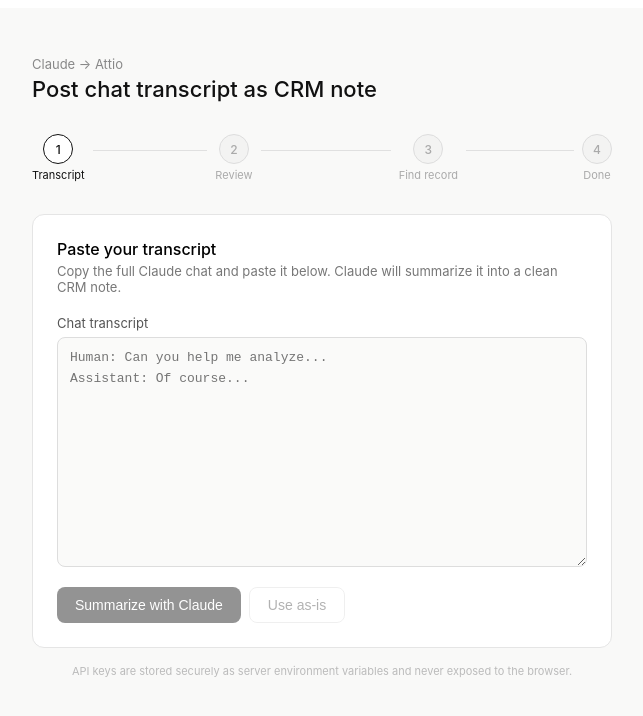
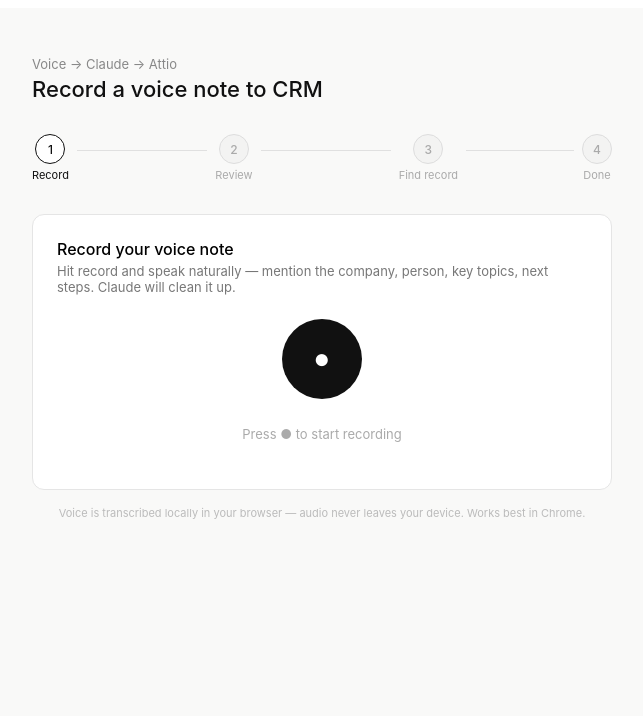
Before and after one commit to ophere-evan/attio-noter, a Next.js app: page / in a window 1280 px wide. Shown: the top 716 px of the page, without its empty margins (318-961 px from the left). Built offline with nearby package versions, Linux system fonts and the light colour scheme.

Commit message:
switch to voice recording

```diff
--- a/pages/index.jsx
+++ b/pages/index.jsx
@@ -1,6 +1,4 @@
-import { useState } from "react";
-
-const steps = ["Transcript", "Review", "Find record", "Done"];
+import { useState, useRef, useEffect } from "react";
 
 const getRecordName = (record) => {
   const nameVals = record?.values?.name;
@@ -18,9 +16,62 @@
   return [title, company].filter(Boolean).join(" · ");
 };
 
+const steps = ["Record", "Review", "Find record", "Done"];
+
+const inputStyle = {
+  width: "100%", boxSizing: "border-box",
+  border: "0.5px solid #ddd", borderRadius: 8,
+  padding: "9px 12px", fontSize: 14,
+  outline: "none", background: "#fafaf9",
+};
+const labelStyle = { fontSize: 13, color: "#555", display: "block", marginBottom: 6 };
+const btnStyle = (variant, disabled) => ({
+  padding: "9px 18px", borderRadius: 8,
+  fontSize: 14, fontWeight: 500,
+  cursor: disabled ? "not-allowed" : "pointer",
+  opacity: disabled ? 0.45 : 1,
+  ...(variant === "primary"
+    ? { background: "#111", color: "#fff", border: "none" }
+    : { background: "transparent", color: "#555", border: "0.5px solid #ddd" }),
+});
+
+function StepBar({ current }) {
+  return (
+    <div style={{ display: "flex", alignItems: "center", marginBottom: "2rem" }}>
+      {steps.map((label, i) => {
+        const num = i + 1;
+        const done = num < current;
+        const active = num === current;
+        return (
+          <div key={i} style={{ display: "flex", alignItems: "center", flex: i < steps.length - 1 ? 1 : "none" }}>
+            <div style={{ display: "flex", flexDirection: "column", alignItems: "center", gap: 4 }}>
+              <div style={{
+                width: 28, height: 28, borderRadius: "50%",
+                background: done ? "#e6f4ec" : active ? "#fff" : "#f3f3f2",
+                border: active ? "1.5px solid #111" : done ? "none" : "0.5px solid #ddd",
+                display: "flex", alignItems: "center", justifyContent: "center",
+                fontSize: 12, fontWeight: 500,
+                color: done ? "#2d7a4f" : active ? "#111" : "#aaa",
+              }}>
+                {done ? "✓" : num}
+              </div>
+              <span style={{ fontSize: 11, color: active ? "#111" : "#aaa", whiteSpace: "nowrap" }}>{label}</span>
+            </div>
+            {i < steps.length - 1 && (
+              <div style={{ flex: 1, height: "0.5px", background: done ? "#2d7a4f" : "#e0e0e0", margin: "0 8px", marginBottom: 16 }} />
+            )}
+          </div>
+        );
+      })}
+    </div>
+  );
+}
+
 export default function Home() {
   const [step, setStep] = useState(1);
+  const [recording, setRecording] = useState(false);
   const [transcript, setTranscript] = useState("");
+  const [interimText, setInterimText] = useState("");
   const [summary, setSummary] = useState("");
   const [noteTitle, setNoteTitle] = useState("");
   const [summarizing, setSummarizing] = useState(false);
@@ -31,251 +82,180 @@
   const [selectedRecord, setSelectedRecord] = useState(null);
   const [posting, setPosting] = useState(false);
   const [error, setError] = useState("");
+  const [browserSupported, setBrowserSupported] = useState(true);
+  const recognitionRef = useRef(null);
+  const transcriptRef = useRef("");
 
-  const defaultTitle = () =>
-    "Claude chat — " +
-    new Date().toLocaleDateString("en-GB", { day: "numeric", month: "short", year: "numeric" });
+  useEffect(() => {
+    if (typeof window !== "undefined") {
+      const SR = window.SpeechRecognition || window.webkitSpeechRecognition;
+      if (!SR) setBrowserSupported(false);
+    }
+  }, []);
+
+  const startRecording = () => {
+    setError("");
+    const SR = window.SpeechRecognition || window.webkitSpeechRecognition;
+    if (!SR) { setError("Speech recognition is not supported in this browser. Please use Chrome."); return; }
+    const recognition = new SR();
+    recognition.continuous = true;
+    recognition.interimResults = true;
+    recognition.lang = "en-US";
+    recognition.onresult = (e) => {
+      let interim = "";
+      let finalChunk = "";
+      for (let i = e.resultIndex; i < e.results.length; i++) {
+        if (e.results[i].isFinal) finalChunk += e.results[i][0].transcript + " ";
+        else interim += e.results[i][0].transcript;
+      }
+      if (finalChunk) { transcriptRef.current += finalChunk; setTranscript(transcriptRef.current); }
+      setInterimText(interim);
+    };
+    recognition.onerror = (e) => { if (e.error !== "aborted") setError("Microphone error: " + e.error); setRecording(false); };
+    recognition.onend = () => { setRecording(false); setInterimText(""); };
+    recognitionRef.current = recognition;
+    recognition.start();
+    setRecording(true);
+  };
+
+  const stopRecording = () => { recognitionRef.current?.stop(); setRecording(false); setInterimText(""); };
+  const clearAndReRecord = () => { transcriptRef.current = ""; setTranscript(""); setInterimText(""); setError(""); };
+
+  const defaultTitle = () => "Voice note — " + new Date().toLocaleDateString("en-GB", { day: "numeric", month: "short", year: "numeric" });
 
   const summarize = async () => {
-    setSummarizing(true);
-    setError("");
+    setSummarizing(true); setError("");
     try {
-      const res = await fetch("/api/summarize", {
-        method: "POST",
-        headers: { "Content-Type": "application/json" },
-        body: JSON.stringify({ transcript }),
-      });
+      const res = await fetch("/api/summarize", { method: "POST", headers: { "Content-Type": "application/json" }, body: JSON.stringify({ transcript }) });
       const data = await res.json();
       if (!res.ok) throw new Error(data.error || "Summarization failed");
-      setSummary(data.summary);
-      setNoteTitle(defaultTitle());
-      setStep(2);
-    } catch (e) {
-      setError(e.message);
-    } finally {
-      setSummarizing(false);
-    }
+      setSummary(data.summary); setNoteTitle(defaultTitle()); setStep(2);
+    } catch (e) { setError(e.message); } finally { setSummarizing(false); }
   };
 
-  const skipSummary = () => {
-    setSummary(transcript);
-    setNoteTitle(defaultTitle());
-    setStep(2);
-  };
+  const skipSummary = () => { setSummary(transcript); setNoteTitle(defaultTitle()); setStep(2); };
 
   const searchAttio = async () => {
     if (!searchQuery.trim()) return;
-    setSearching(true);
-    setError("");
-    setSearchResults([]);
-    setSelectedRecord(null);
+    setSearching(true); setError(""); setSearchResults([]); setSelectedRecord(null);
     try {
-      const res = await fetch("/api/attio-search", {
-        method: "POST",
-        headers: { "Content-Type": "application/json" },
-        body: JSON.stringify({ objectType: searchType, query: searchQuery }),
-      });
+      const res = await fetch("/api/attio-search", { method: "POST", headers: { "Content-Type": "application/json" }, body: JSON.stringify({ objectType: searchType, query: searchQuery }) });
       const data = await res.json();
       if (!res.ok) throw new Error(data.error || "Search failed");
       setSearchResults(data.records || []);
-    } catch (e) {
-      setError(e.message);
-    } finally {
-      setSearching(false);
-    }
+    } catch (e) { setError(e.message); } finally { setSearching(false); }
   };
 
   const postNote = async () => {
     if (!selectedRecord) return;
-    setPosting(true);
-    setError("");
+    setPosting(true); setError("");
     try {
-      const res = await fetch("/api/attio-note", {
-        method: "POST",
-        headers: { "Content-Type": "application/json" },
-        body: JSON.stringify({
-          objectType: searchType,
-          recordId: selectedRecord.id.record_id,
-          title: noteTitle,
-          content: summary,
-        }),
-      });
+      const res = await fetch("/api/attio-note", { method: "POST", headers: { "Content-Type": "application/json" }, body: JSON.stringify({ objectType: searchType, recordId: selectedRecord.id.record_id, title: noteTitle, content: summary }) });
       const data = await res.json();
       if (!res.ok) throw new Error(data.error || "Failed to post note");
       setStep(4);
-    } catch (e) {
-      setError(e.message);
-    } finally {
-      setPosting(false);
-    }
+    } catch (e) { setError(e.message); } finally { setPosting(false); }
   };
 
   const reset = () => {
-    setStep(1);
-    setTranscript("");
-    setSummary("");
-    setNoteTitle("");
-    setSelectedRecord(null);
-    setSearchResults([]);
-    setSearchQuery("");
-    setError("");
+    setStep(1); transcriptRef.current = ""; setTranscript(""); setInterimText("");
+    setSummary(""); setNoteTitle(""); setSelectedRecord(null); setSearchResults([]); setSearchQuery(""); setError("");
   };
 
   return (
-    <div style={{
-      minHeight: "100vh",
-      background: "#f9f9f8",
-      display: "flex",
-      alignItems: "flex-start",
-      justifyContent: "center",
-      padding: "3rem 1rem",
-      fontFamily: "-apple-system, BlinkMacSystemFont, 'Segoe UI', sans-serif",
-    }}>
+    <div style={{ minHeight: "100vh", background: "#f9f9f8", display: "flex", alignItems: "flex-start", justifyContent: "center", padding: "3rem 1rem", fontFamily: "-apple-system, BlinkMacSystemFont, 'Segoe UI', sans-serif" }}>
+      <style>{`@keyframes pulse { 0%,100%{opacity:1} 50%{opacity:0.3} }`}</style>
       <div style={{ width: "100%", maxWidth: 580 }}>
+        <div style={{ marginBottom: "2rem" }}>
+          <p style={{ fontSize: 13, color: "#888", margin: "0 0 4px" }}>Voice → Claude → Attio</p>
+          <h1 style={{ fontSize: 22, fontWeight: 500, margin: 0, color: "#111" }}>Record a voice note to CRM</h1>
+        </div>
+        <StepBar current={step} />
+        <div style={{ background: "#fff", border: "0.5px solid #e5e5e5", borderRadius: 12, padding: "1.5rem" }}>
 
-        {/* Header */}
-        <div style={{ marginBottom: "2rem" }}>
-          <p style={{ fontSize: 13, color: "#888", margin: "0 0 4px" }}>Claude → Attio</p>
-          <h1 style={{ fontSize: 22, fontWeight: 500, margin: 0, color: "#111" }}>Post chat transcript as CRM note</h1>
-        </div>
-
-        {/* Step bar */}
-        <div style={{ display: "flex", alignItems: "center", marginBottom: "2rem" }}>
-          {steps.map((label, i) => {
-            const num = i + 1;
-            const done = num < step;
-            const active = num === step;
-            return (
-              <div key={i} style={{ display: "flex", alignItems: "center", flex: i < steps.length - 1 ? 1 : "none" }}>
-                <div style={{ display: "flex", flexDirection: "column", alignItems: "center", gap: 4 }}>
-                  <div style={{
-                    width: 28, height: 28, borderRadius: "50%",
-                    background: done ? "#e6f4ec" : active ? "#fff" : "#f3f3f2",
-                    border: active ? "1.5px solid #111" : done ? "none" : "0.5px solid #ddd",
-                    display: "flex", alignItems: "center", justifyContent: "center",
-                    fontSize: 12, fontWeight: 500,
-                    color: done ? "#2d7a4f" : active ? "#111" : "#aaa",
-                  }}>
-                    {done ? "✓" : num}
-                  </div>
-                  <span style={{ fontSize: 11, color: active ? "#111" : "#aaa", whiteSpace: "nowrap" }}>{label}</span>
+          {step === 1 && (
+            <>
+              <h2 style={{ margin: "0 0 4px", fontSize: 16, fontWeight: 500 }}>Record your voice note</h2>
+              <p style={{ fontSize: 13, color: "#777", marginTop: 0, marginBottom: 24 }}>Hit record and speak naturally — mention the company, person, key topics, next steps. Claude will clean it up.</p>
+              {!browserSupported && (
+                <div style={{ background: "#fff8e1", color: "#7a5c00", border: "0.5px solid #f5d97a", borderRadius: 8, padding: "10px 14px", fontSize: 13, marginBottom: 16 }}>
+                  Your browser does not support speech recognition. Please open this in Chrome.
                 </div>
-                {i < steps.length - 1 && (
-                  <div style={{ flex: 1, height: "0.5px", background: done ? "#2d7a4f" : "#e0e0e0", margin: "0 8px", marginBottom: 16 }} />
+              )}
+              <div style={{ display: "flex", justifyContent: "center", marginBottom: 24 }}>
+                <button onClick={recording ? stopRecording : startRecording} disabled={!browserSupported}
+                  style={{ width: 80, height: 80, borderRadius: "50%", border: "none", cursor: "pointer", background: recording ? "#e74c3c" : "#111", color: "#fff", fontSize: 28, display: "flex", alignItems: "center", justifyContent: "center" }}>
+                  {recording ? "■" : "●"}
+                </button>
+              </div>
+              <div style={{ textAlign: "center", marginBottom: 20, minHeight: 22 }}>
+                {recording ? (
+                  <span style={{ fontSize: 13, color: "#e74c3c", display: "flex", alignItems: "center", justifyContent: "center" }}>
+                    <span style={{ display: "inline-block", width: 10, height: 10, borderRadius: "50%", background: "#e74c3c", marginRight: 8, animation: "pulse 1.2s ease-in-out infinite" }} />
+                    Recording — speak now
+                  </span>
+                ) : transcript ? (
+                  <span style={{ fontSize: 13, color: "#2d7a4f" }}>Recording stopped — transcript ready</span>
+                ) : (
+                  <span style={{ fontSize: 13, color: "#aaa" }}>Press ● to start recording</span>
                 )}
               </div>
-            );
-          })}
-        </div>
-
-        {/* Card */}
-        <div style={{
-          background: "#fff",
-          border: "0.5px solid #e5e5e5",
-          borderRadius: 12,
-          padding: "1.5rem",
-        }}>
-
-          {/* Step 1 — Transcript */}
-          {step === 1 && (
-            <>
-              <h2 style={{ margin: "0 0 4px", fontSize: 16, fontWeight: 500 }}>Paste your transcript</h2>
-              <p style={{ fontSize: 13, color: "#777", marginTop: 0, marginBottom: 20 }}>
-                Copy the full Claude chat and paste it below. Claude will summarize it into a clean CRM note.
-              </p>
-              <label style={{ fontSize: 13, color: "#555", display: "block", marginBottom: 6 }}>Chat transcript</label>
-              <textarea
-                rows={10}
-                placeholder={"Human: Can you help me analyze...\nAssistant: Of course..."}
-                value={transcript}
-                onChange={e => setTranscript(e.target.value)}
-                style={{
-                  width: "100%", boxSizing: "border-box", resize: "vertical",
-                  fontSize: 13, fontFamily: "monospace", lineHeight: 1.6,
-                  border: "0.5px solid #ddd", borderRadius: 8, padding: "10px 12px",
-                  outline: "none", background: "#fafaf9",
-                }}
-              />
-              <div style={{ display: "flex", gap: 8, marginTop: 16 }}>
-                <button onClick={summarize} disabled={!transcript.trim() || summarizing}
-                  style={btnStyle("primary", !transcript.trim() || summarizing)}>
-                  {summarizing ? "Summarizing…" : "Summarize with Claude"}
-                </button>
-                <button onClick={skipSummary} disabled={!transcript.trim()} style={btnStyle("ghost", !transcript.trim())}>
-                  Use as-is
-                </button>
-              </div>
+              {(transcript || interimText) && (
+                <div style={{ background: "#fafaf9", border: "0.5px solid #e5e5e5", borderRadius: 8, padding: "12px 14px", fontSize: 13, lineHeight: 1.7, minHeight: 80, marginBottom: 16, color: "#333" }}>
+                  {transcript}<span style={{ color: "#aaa" }}>{interimText}</span>
+                </div>
+              )}
+              {transcript && !recording && (
+                <div style={{ display: "flex", gap: 8 }}>
+                  <button onClick={summarize} disabled={summarizing} style={btnStyle("primary", summarizing)}>{summarizing ? "Summarizing…" : "Summarize with Claude"}</button>
+                  <button onClick={skipSummary} style={btnStyle("ghost")}>Use as-is</button>
+                  <button onClick={clearAndReRecord} style={btnStyle("ghost")}>Re-record</button>
+                </div>
+              )}
             </>
           )}
 
-          {/* Step 2 — Review */}
           {step === 2 && (
             <>
               <h2 style={{ margin: "0 0 4px", fontSize: 16, fontWeight: 500 }}>Review note content</h2>
-              <p style={{ fontSize: 13, color: "#777", marginTop: 0, marginBottom: 20 }}>
-                Edit the summary and title before posting to Attio.
-              </p>
+              <p style={{ fontSize: 13, color: "#777", marginTop: 0, marginBottom: 20 }}>Edit before posting to Attio.</p>
               <label style={labelStyle}>Note title</label>
               <input value={noteTitle} onChange={e => setNoteTitle(e.target.value)} style={{ ...inputStyle, marginBottom: 16 }} />
               <label style={labelStyle}>Note content</label>
-              <textarea rows={10} value={summary} onChange={e => setSummary(e.target.value)}
-                style={{ ...inputStyle, resize: "vertical", lineHeight: 1.7 }} />
+              <textarea rows={10} value={summary} onChange={e => setSummary(e.target.value)} style={{ ...inputStyle, resize: "vertical", lineHeight: 1.7 }} />
               <div style={{ display: "flex", gap: 8, marginTop: 16 }}>
-                <button onClick={() => setStep(3)} disabled={!summary.trim()} style={btnStyle("primary", !summary.trim())}>
-                  Choose CRM record →
-                </button>
+                <button onClick={() => setStep(3)} disabled={!summary.trim()} style={btnStyle("primary", !summary.trim())}>Choose CRM record →</button>
                 <button onClick={() => setStep(1)} style={btnStyle("ghost")}>Back</button>
               </div>
             </>
           )}
 
-          {/* Step 3 — Find record */}
           {step === 3 && (
             <>
               <h2 style={{ margin: "0 0 4px", fontSize: 16, fontWeight: 500 }}>Find the Attio record</h2>
-              <p style={{ fontSize: 13, color: "#777", marginTop: 0, marginBottom: 20 }}>
-                Search for the company or person to attach this note to.
-              </p>
+              <p style={{ fontSize: 13, color: "#777", marginTop: 0, marginBottom: 20 }}>Search for the company or person to attach this note to.</p>
               <div style={{ display: "flex", gap: 8, marginBottom: 16 }}>
                 {["companies", "people"].map(t => (
                   <button key={t} onClick={() => { setSearchType(t); setSearchResults([]); setSelectedRecord(null); }}
-                    style={{
-                      padding: "6px 14px", borderRadius: 8, fontSize: 13, cursor: "pointer",
-                      background: searchType === t ? "#111" : "transparent",
-                      color: searchType === t ? "#fff" : "#666",
-                      border: searchType === t ? "none" : "0.5px solid #ddd",
-                    }}>
+                    style={{ padding: "6px 14px", borderRadius: 8, fontSize: 13, cursor: "pointer", background: searchType === t ? "#111" : "transparent", color: searchType === t ? "#fff" : "#666", border: searchType === t ? "none" : "0.5px solid #ddd" }}>
                     {t === "companies" ? "Company" : "Person"}
                   </button>
                 ))}
               </div>
               <label style={labelStyle}>Search {searchType === "companies" ? "company" : "person"} name</label>
               <div style={{ display: "flex", gap: 8 }}>
-                <input
-                  value={searchQuery}
-                  onChange={e => setSearchQuery(e.target.value)}
-                  onKeyDown={e => e.key === "Enter" && searchAttio()}
-                  placeholder={searchType === "companies" ? "e.g. Acme Corp" : "e.g. Sarah Chen"}
-                  style={{ ...inputStyle, flex: 1 }}
-                />
-                <button onClick={searchAttio} disabled={searching || !searchQuery.trim()} style={btnStyle("primary", searching || !searchQuery.trim())}>
-                  {searching ? "…" : "Search"}
-                </button>
+                <input value={searchQuery} onChange={e => setSearchQuery(e.target.value)} onKeyDown={e => e.key === "Enter" && searchAttio()}
+                  placeholder={searchType === "companies" ? "e.g. Acme Corp" : "e.g. Sarah Chen"} style={{ ...inputStyle, flex: 1 }} />
+                <button onClick={searchAttio} disabled={searching || !searchQuery.trim()} style={btnStyle("primary", searching || !searchQuery.trim())}>{searching ? "…" : "Search"}</button>
               </div>
-
               {searchResults.length > 0 && (
                 <div style={{ marginTop: 16, display: "flex", flexDirection: "column", gap: 8 }}>
                   {searchResults.map(record => {
-                    const name = getRecordName(record);
-                    const sub = getRecordSub(record, searchType);
+                    const name = getRecordName(record); const sub = getRecordSub(record, searchType);
                     const selected = selectedRecord?.id?.record_id === record.id?.record_id;
                     return (
                       <div key={record.id?.record_id} onClick={() => setSelectedRecord(record)}
-                        style={{
-                          padding: "10px 14px", borderRadius: 8, cursor: "pointer",
-                          border: selected ? "1.5px solid #111" : "0.5px solid #e5e5e5",
-                          background: selected ? "#f7f7f6" : "#fff",
-                        }}>
+                        style={{ padding: "10px 14px", borderRadius: 8, cursor: "pointer", border: selected ? "1.5px solid #111" : "0.5px solid #e5e5e5", background: selected ? "#f7f7f6" : "#fff" }}>
                         <p style={{ margin: 0, fontSize: 14, fontWeight: selected ? 500 : 400 }}>{name}</p>
                         {sub && <p style={{ margin: 0, fontSize: 12, color: "#999" }}>{sub}</p>}
                       </div>
@@ -283,11 +263,9 @@
                   })}
                 </div>
               )}
-
               {searchResults.length === 0 && !searching && searchQuery && !error && (
                 <p style={{ fontSize: 13, color: "#aaa", marginTop: 12 }}>No results. Try a different name.</p>
               )}
-
               <div style={{ display: "flex", gap: 8, marginTop: 20 }}>
                 <button onClick={postNote} disabled={!selectedRecord || posting} style={btnStyle("primary", !selectedRecord || posting)}>
                   {posting ? "Posting…" : `Post note${selectedRecord ? " to " + getRecordName(selectedRecord) : ""}`}
@@ -297,56 +275,23 @@
             </>
           )}
 
-          {/* Step 4 — Done */}
           {step === 4 && (
             <div style={{ textAlign: "center", padding: "1.5rem 0" }}>
-              <div style={{
-                width: 48, height: 48, borderRadius: "50%",
-                background: "#e6f4ec", color: "#2d7a4f",
-                display: "flex", alignItems: "center", justifyContent: "center",
-                fontSize: 22, margin: "0 auto 16px",
-              }}>✓</div>
+              <div style={{ width: 48, height: 48, borderRadius: "50%", background: "#e6f4ec", color: "#2d7a4f", display: "flex", alignItems: "center", justifyContent: "center", fontSize: 22, margin: "0 auto 16px" }}>✓</div>
               <h2 style={{ margin: "0 0 8px", fontWeight: 500, fontSize: 18 }}>Note posted to Attio</h2>
-              <p style={{ fontSize: 13, color: "#777", margin: "0 0 24px" }}>
-                "{noteTitle}" was added to {selectedRecord ? getRecordName(selectedRecord) : "the record"}.
-              </p>
-              <button onClick={reset} style={btnStyle("primary")}>Post another</button>
+              <p style={{ fontSize: 13, color: "#777", margin: "0 0 24px" }}>"{noteTitle}" was added to {selectedRecord ? getRecordName(selectedRecord) : "the record"}.</p>
+              <button onClick={reset} style={btnStyle("primary")}>Record another</button>
             </div>
           )}
 
-          {/* Error */}
           {error && (
-            <div style={{
-              background: "#fff5f5", color: "#c0392b",
-              border: "0.5px solid #f5c6c6", borderRadius: 8,
-              padding: "10px 14px", fontSize: 13, marginTop: 12,
-            }}>{error}</div>
+            <div style={{ background: "#fff5f5", color: "#c0392b", border: "0.5px solid #f5c6c6", borderRadius: 8, padding: "10px 14px", fontSize: 13, marginTop: 12 }}>{error}</div>
           )}
         </div>
-
         <p style={{ fontSize: 11, color: "#bbb", marginTop: 16, textAlign: "center" }}>
-          API keys are stored securely as server environment variables and never exposed to the browser.
+          Voice is transcribed locally in your browser — audio never leaves your device. Works best in Chrome.
         </p>
       </div>
     </div>
   );
 }
-
-const inputStyle = {
-  width: "100%", boxSizing: "border-box",
-  border: "0.5px solid #ddd", borderRadius: 8,
-  padding: "9px 12px", fontSize: 14,
-  outline: "none", background: "#fafaf9",
-};
-
-const labelStyle = { fontSize: 13, color: "#555", display: "block", marginBottom: 6 };
-
-const btnStyle = (variant, disabled) => ({
-  padding: "9px 18px", borderRadius: 8,
-  fontSize: 14, fontWeight: 500,
-  cursor: disabled ? "not-allowed" : "pointer",
-  opacity: disabled ? 0.45 : 1,
-  ...(variant === "primary"
-    ? { background: "#111", color: "#fff", border: "none" }
-    : { background: "transparent", color: "#555", border: "0.5px solid #ddd" }),
-});
```
